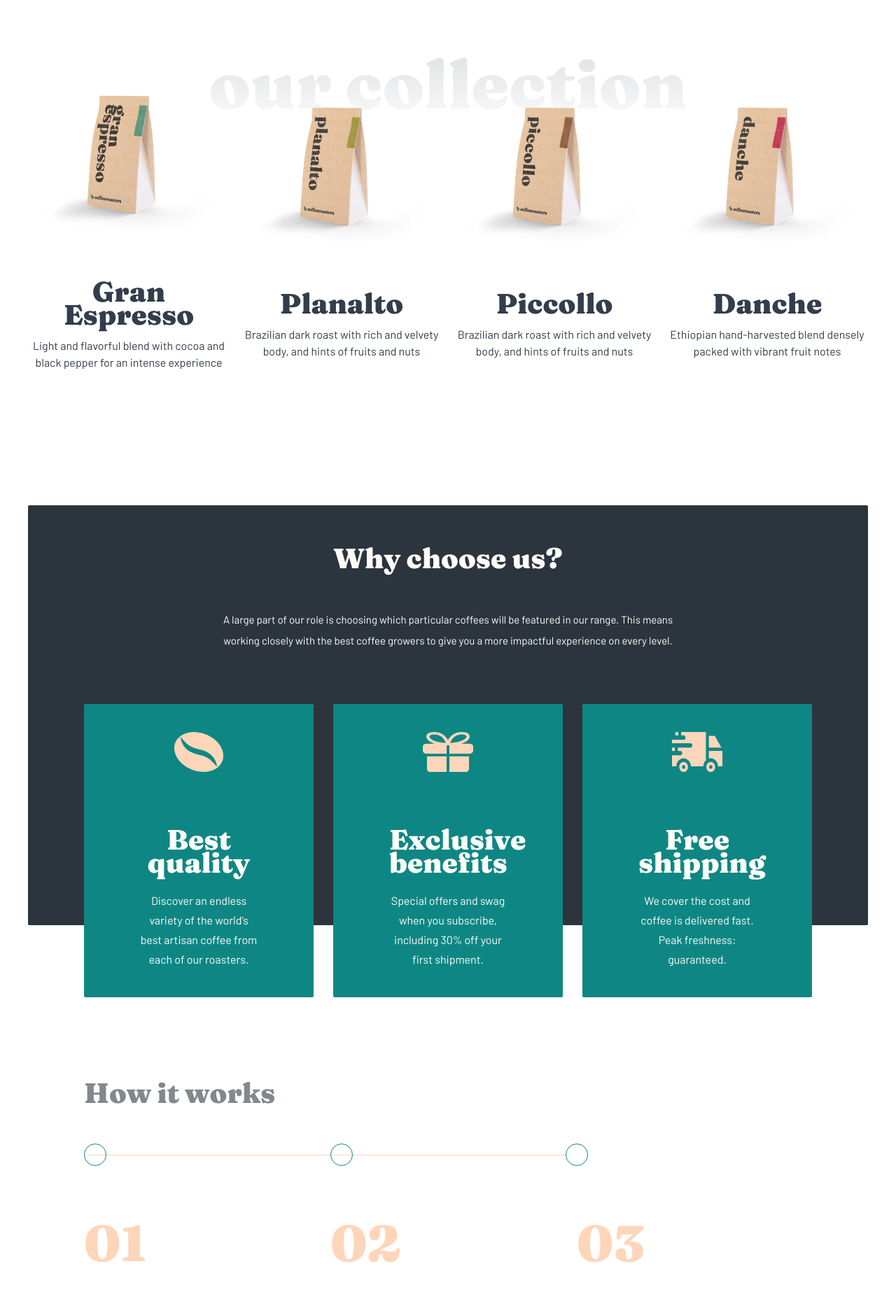
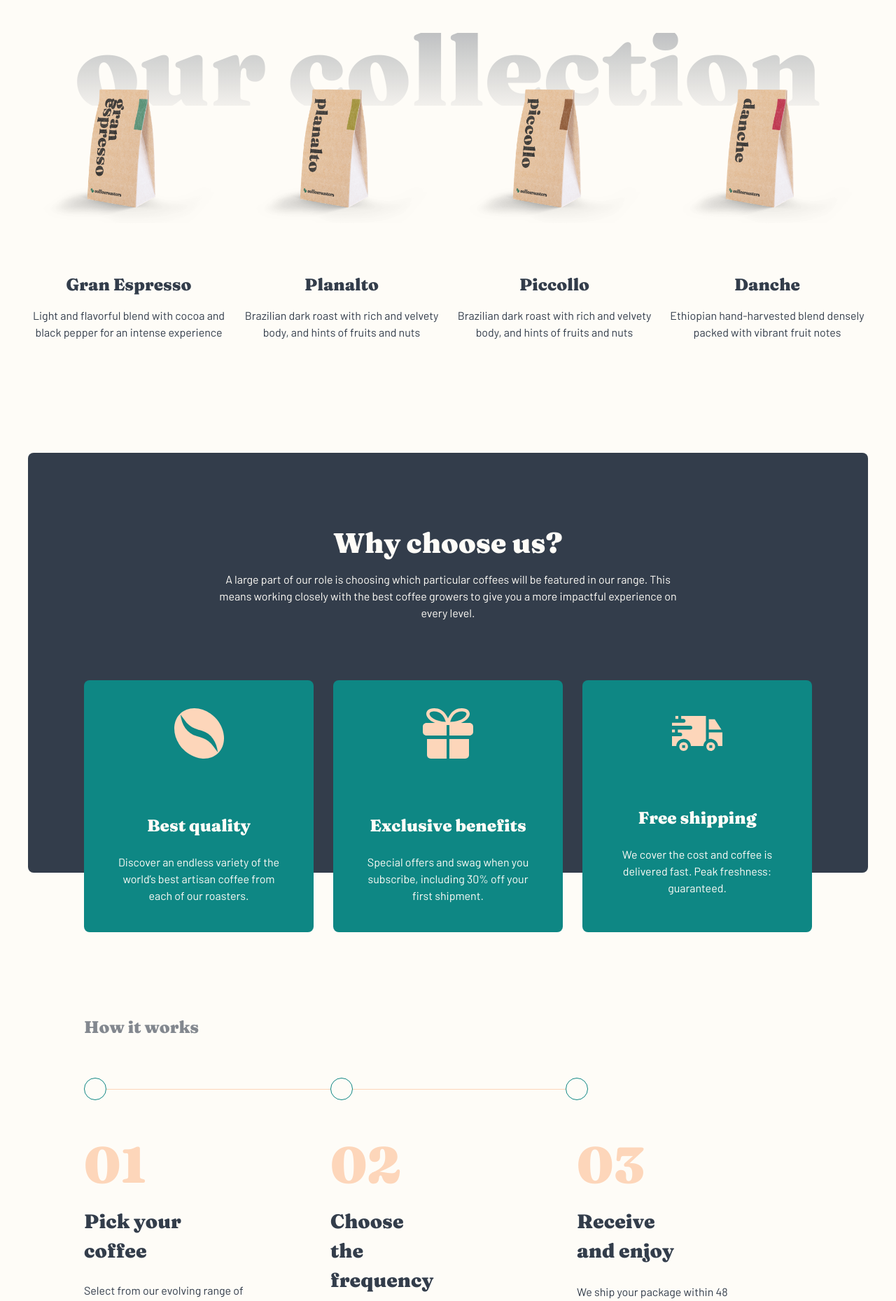
Before and after one commit to austincalvelage/coffee_roasters_subscription, a Next.js app: page / in a window 1280 px wide. Shown: the part 760-2619 px from the top of the page at 70% size. Built offline with nearby package versions, Linux system fonts and the light colour scheme.

Commit message:
Replaced arbitrary values

```diff
--- a/components/Button.tsx
+++ b/components/Button.tsx
@@ -11,8 +11,8 @@ export default function Button({ children, isInactive, className }: Props) {
   return (
     <button
       className={cn(
-        'rounded py-2 px-4 font-fraunces text-lg text-[#FEFCF7]',
-        isInactive ? 'bg-[#E2DEDB]' : 'bg-[#0E8784] hover:bg-[#66D2CF]',
+        'h-7 w-[217px] rounded-md font-fraunces text-light-cream',
+        isInactive ? 'bg-fall-chill' : 'bg-dark-cyan hover:bg-petrichor',
         className
       )}
     >
--- a/components/CompanyTraits.tsx
+++ b/components/CompanyTraits.tsx
@@ -1,81 +1,52 @@
-import Image from "next/legacy/image";
-import Grid from "./Grid";
+import Grid from './Grid'
+import { CoffeeBeanIcon, GiftIcon, TruckIcon } from './Icons'
 
 function CompanyTraits(): JSX.Element {
   return (
-    <section className="relative">
-      <Grid
-        classes="text-[#FEFCF7] text-center pt-6 rounded-sm z-30 px-3 md:pt-7 xl:px-10"
-        gap="gap-3.5"
-      >
-        <h2 className="col-span-full col-start-1 pb-3 font-fraunces text-3xl font-bold md:text-[32px] xl:text-[40px]">
-          Why choose us?
-        </h2>
-        <p className="col-span-full col-start-1 pb-8 font-barlow text-[15px] leading-loose md:col-span-8 md:col-start-3 md:pb-6">
-          A large part of our role is choosing which particular coffees will be
-          featured in our range. This means working closely with the best coffee
-          growers to give you a more impactful experience on every level.
-        </p>
-        <div className="col-span-full col-start-1 flex flex-col items-center rounded-sm bg-[#0E8784] px-3 pt-9 md:col-span-10 md:col-start-2 md:flex-row md:justify-center md:gap-10 md:px-3 md:py-5 xl:col-span-4 xl:flex-col">
-          <div className="w-9 pb-7 md:pb-0">
-            <Image
-              src="/assets/home/desktop/icon-coffee-bean.svg"
-              alt="coffee bean"
-              layout="responsive"
-              width={454}
-              height={356}
-            />
+    <section className='relative'>
+      <Grid classes='text-light-cream text-center pt-6 px-3 md:pt-7 xl:px-10' gap='gap-3.5'>
+        <div className='col-span-full col-start-1 my-7 space-y-3 md:col-span-8 md:col-start-3'>
+          <h2 className='font-fraunces text-lg font-black md:text-xl xl:text-2xl'>Why choose us?</h2>
+          <p className='font-barlow'>
+            A large part of our role is choosing which particular coffees will be featured in our range. This means
+            working closely with the best coffee growers to give you a more impactful experience on every level.
+          </p>
+        </div>
+        <div className='md:centerjustify- col-span-full col-start-1 flex flex-col items-center space-y-8 rounded-lg bg-[#0E8784] px-4 pt-9 pb-7 md:col-span-10 md:col-start-2 md:flex-row md:gap-10 md:space-y-0 md:px-5 md:py-5 xl:col-span-4 xl:flex-col'>
+          <div>
+            <CoffeeBeanIcon />
           </div>
-          <div className="space-y-3 pb-7 text-center text-[#FEFCF7] md:w-3/5 md:pb-0 md:text-left xl:text-center">
-            <h3 className="font-fraunces text-2xl font-bold">Best quality</h3>
-            <p className="font-barlow leading-7">
-              Discover an endless variety of the world’s best artisan coffee
-              from each of our roasters.
+          <div className='space-y-3 text-center text-light-cream  md:pb-0 md:text-left xl:text-center'>
+            <h3 className='font-fraunces text-lg font-black'>Best quality</h3>
+            <p className='font-barlow'>
+              Discover an endless variety of the world’s best artisan coffee from each of our roasters.
             </p>
           </div>
         </div>
-        <div className="col-span-full col-start-1 flex flex-col items-center rounded-sm bg-[#0E8784] px-3 pt-9 md:col-span-10 md:col-start-2 md:flex-row md:justify-center md:gap-10 md:px-3 md:py-5 xl:col-span-4 xl:flex-col">
-          <div className="w-9 pb-7 md:pb-0">
-            <Image
-              src="/assets/home/desktop/icon-gift.svg"
-              alt="coffee bean"
-              layout="responsive"
-              width={454}
-              height={356}
-            />
+        <div className='col-span-full col-start-1 flex flex-col items-center space-y-8 rounded-lg bg-[#0E8784] px-4 pt-9 pb-7 md:col-span-10 md:col-start-2 md:flex-row md:justify-center md:gap-10 md:space-y-0 md:px-5 md:py-5 xl:col-span-4 xl:flex-col'>
+          <div>
+            <GiftIcon />
           </div>
-          <div className="space-y-3 pb-7 text-center text-[#FEFCF7] md:w-3/5 md:pb-0 md:text-left xl:text-center">
-            <h3 className="font-fraunces text-2xl font-bold">
-              Exclusive benefits
-            </h3>
-            <p className="font-barlow leading-7">
-              Special offers and swag when you subscribe, including 30% off your
-              first shipment.
+          <div className='space-y-3 text-center text-light-cream  md:pb-0 md:text-left xl:text-center'>
+            <h3 className='font-fraunces text-lg font-black'>Exclusive benefits</h3>
+            <p className='font-barlow'>
+              Special offers and swag when you subscribe, including 30% off your first shipment.
             </p>
           </div>
         </div>
-        <div className="col-span-full col-start-1 flex flex-col items-center rounded-sm bg-[#0E8784] px-3 pt-9 md:col-span-10 md:col-start-2 md:flex-row md:justify-center md:gap-10 md:px-3 md:py-5 xl:col-span-4 xl:flex-col">
-          <div className="w-9 pb-7 md:pb-0">
-            <Image
-              src="/assets/home/desktop/icon-truck.svg"
-              alt="coffee bean"
-              layout="responsive"
-              width={454}
-              height={356}
-            />
+        <div className='col-span-full col-start-1 flex flex-col items-center space-y-8 rounded-lg bg-[#0E8784] px-4 pt-9 pb-7 md:col-span-10 md:col-start-2 md:flex-row md:justify-center md:gap-10 md:space-y-0 md:px-5 md:py-5 xl:col-span-4 xl:flex-col'>
+          <div>
+            <TruckIcon />
           </div>
-          <div className="space-y-3 pb-7 text-center text-[#FEFCF7] md:w-3/5 md:pb-0 md:text-left xl:text-center">
-            <h3 className="font-fraunces text-2xl font-bold">Free shipping</h3>
-            <p className="font-barlow leading-7">
-              We cover the cost and coffee is delivered fast. Peak freshness:
-              guaranteed.
-            </p>
+          <div className='space-y-3 text-center text-light-cream  md:pb-0 md:text-left xl:text-center'>
+            <h3 className='font-fraunces text-lg font-black'>Free shipping</h3>
+            <p className='font-barlow'>We cover the cost and coffee is delivered fast. Peak freshness: guaranteed.</p>
           </div>
         </div>
       </Grid>
-      <div className="absolute inset-0 -z-10 h-[900px] rounded-sm bg-[#2C343E] md:h-[600px]" />
+      <div className='absolute inset-0 z-[-1] h-[900px] rounded-lg bg-dark-grey-blue md:h-[600px]' />
     </section>
-  );
+  )
 }
 
-export default CompanyTraits;
+export default CompanyTraits
--- a/components/HowItWorks.tsx
+++ b/components/HowItWorks.tsx
@@ -1,34 +1,33 @@
-import Image from 'next/legacy/image'
 import Grid from './Grid'
 import Button from './Button'
 
 function HowItWorks(): JSX.Element {
   return (
-    <section className=''>
+    <section>
       <Grid classes='space-y-5 px-3 xl:px-10 relative'>
         <div className='col-span-full col-start-1'>
-          <h2 className='text-center font-fraunces text-2xl font-bold text-[#83888F] md:text-left'>How it works</h2>
+          <h2 className='text-center font-fraunces text-lg font-black text-[#83888F] md:text-left'>How it works</h2>
         </div>
         <Grid classes='col-start-1 col-span-full relative'>
-          <div className='z-10 col-start-1 hidden h-4 w-4 place-content-start rounded-full border border-[#0E8784] bg-white md:block'></div>
-          <div className='absolute left-0 right-0 top-2 col-span-5 col-start-1 hidden h-px bg-[#FDD6BA] md:block' />
-          <div className='z-10 col-start-5 hidden h-4 w-4 place-content-start rounded-full border border-[#0E8784] bg-white md:block'></div>
-          <div className='absolute right-0 left-0 top-2 col-span-5 col-start-4 hidden h-px bg-[#FDD6BA] md:block' />
-          <div className='relative right-2 z-10 col-start-9 hidden h-4 w-4 place-content-start rounded-full border border-[#0E8784] bg-white md:block'></div>
+          <div className='relative z-10 col-start-1 hidden h-4 w-4 place-content-start rounded-full border border-dark-cyan bg-light-cream md:block'></div>
+          <div className='absolute left-0 right-0 top-2 col-span-5 col-start-1 hidden h-px bg-pale-orange md:block' />
+          <div className='relative z-10 col-start-5 hidden h-4 w-4 place-content-start rounded-full border border-dark-cyan bg-light-cream md:block'></div>
+          <div className='absolute right-0 left-0 top-2 col-span-5 col-start-4 hidden h-px bg-pale-orange md:block' />
+          <div className='relative right-2 z-10 col-start-9 hidden h-4 w-4 place-content-start rounded-full border border-dark-cyan bg-light-cream md:block'></div>
         </Grid>
         <div className='col-span-full col-start-1 space-y-3 md:col-span-4'>
-          <h4 className='text-center font-fraunces text-[72px] font-bold text-[#FDD6BA] md:text-left'>01</h4>
-          <h3 className='text-center font-fraunces text-3xl font-bold text-[#333D4B] md:w-[150px] md:break-words md:text-left'>
+          <h4 className='text-center font-fraunces text-3xl font-black text-pale-orange md:text-left'>01</h4>
+          <h3 className='text-center font-fraunces text-[28px] font-black text-dark-grey-blue md:w-[156px] md:break-words md:text-left'>
             Pick your coffee
           </h3>
-          <p className='text-center font-barlow leading-7 text-[#333D4B] md:w-3/4 md:text-left'>
+          <p className='text-center font-barlow text-[#333D4B] md:w-3/4 md:text-left'>
             Select from our evolving range of artisan coffees. Our beans are ethically sourced and we pay fair prices
             for them. There are new coffees in all profiles every month for you to try out.
           </p>
         </div>
         <div className='col-span-full col-start-1 space-y-3 md:col-span-4 md:col-start-5'>
-          <h4 className='text-center font-fraunces text-[72px] font-bold text-[#FDD6BA] md:text-left'>02</h4>
-          <h3 className='text-center font-fraunces text-3xl font-bold text-[#333D4B] md:w-[150px] md:break-words md:text-left'>
+          <h4 className='text-center font-fraunces text-3xl font-black text-pale-orange md:text-left'>02</h4>
+          <h3 className='text-center font-fraunces text-[28px] font-black text-dark-grey-blue md:w-[156px] md:break-words md:text-left'>
             Choose the frequency
           </h3>
           <p className='text-center font-barlow leading-7 text-[#333D4B] md:w-3/4 md:text-left'>
@@ -37,8 +36,8 @@ function HowItWorks(): JSX.Element {
           </p>
         </div>
         <div className='col-span-full col-start-1 space-y-3 md:col-span-4 md:col-start-9'>
-          <h4 className='text-center font-fraunces text-[72px] font-bold text-[#FDD6BA] md:text-left'>03</h4>
-          <h3 className='text-center font-fraunces text-3xl font-bold text-[#333D4B] md:w-[150px] md:break-words md:text-left'>
+          <h4 className='text-center font-fraunces text-3xl font-black text-pale-orange md:text-left'>03</h4>
+          <h3 className='text-center font-fraunces text-[28px] font-black text-dark-grey-blue md:w-[156px] md:break-words md:text-left'>
             Receive and enjoy
           </h3>
           <p className='text-center font-barlow leading-7 text-[#333D4B] md:w-3/4 md:text-left'>
--- a/components/Icons.tsx
+++ b/components/Icons.tsx
@@ -28,20 +28,50 @@ export const ArrowIcon = () => (
   </svg>
 )
 
+export const CoffeeBeanIcon = () => (
+  <svg width='73' height='72' xmlns='http://www.w3.org/2000/svg'>
+    <path
+      d='M71.806 39.226c-.968-9.481-5.498-18.76-12.758-26.122C43.93-2.22 21.512-4.428 9.078 8.194-3.365 20.812-1.19 43.537 13.924 58.864c7.26 7.362 16.41 11.957 25.76 12.938 1.246.13 2.475.198 3.687.198 8.04 0 15.229-2.858 20.523-8.226 6.088-6.17 8.901-14.89 7.912-24.548zm-22.125 7.78c-4.953-3.833-10.322-5.35-16.153-6.97C18.85 35.955 11.558 23.535 9.855 8.977c4.135 5.058 7.188 10.836 12.265 15.07 5.409 4.51 11.364 6.152 17.905 8.074 14.36 4.225 21.464 16.538 23.097 30.87-4.482-5.463-7.77-11.592-13.441-15.984z'
+      fill='#FDD6BA'
+      fill-rule='nonzero'
+    />
+  </svg>
+)
+
+export const GiftIcon = () => (
+  <svg width='72' height='72' xmlns='http://www.w3.org/2000/svg'>
+    <path
+      d='M34 44v28H11.297C8.391 72 6 69.672 6 66.842V44h28zm32 0v22.842C66 69.672 63.609 72 60.703 72H38V44h28zM55.73 0C64.05.003 67 4.347 67 8.067c0 4.26-3.952 9.643-12.424 12.934L66.711 21C69.612 21 72 23.37 72 26.25v7.5c0 2.88-2.388 5.25-5.289 5.25H38l.001-15.02a70.21 70.21 0 01-1.7.02c-.1 0-.201-.006-.3-.02-.1.013-.2.02-.303.02-.574 0-1.14-.007-1.698-.02V39H5.289C2.388 39 0 36.63 0 33.75v-7.5C0 23.37 2.388 21 5.289 21h12.135C8.952 17.71 5 12.327 5 8.066 5 4.345 7.953 0 16.272 0 27.008 0 33.088 7.615 36 14.592 38.911 7.615 44.992 0 55.73 0zM16.273 4.451c-3.223 0-6.667.95-6.667 3.614 0 3.79 6.855 10.695 23.217 11.422-1.381-4.932-5.556-15.036-16.55-15.036zm39.459.002c-10.997 0-15.172 10.103-16.556 15.031 8.675-.391 14.146-2.513 17.295-4.32 4.369-2.507 5.925-5.31 5.925-7.1 0-2.664-3.441-3.61-6.664-3.61z'
+      fill='#FDD6BA'
+      fill-rule='nonzero'
+    />
+  </svg>
+)
+
+export const TruckIcon = () => (
+  <svg width='72' height='50' xmlns='http://www.w3.org/2000/svg'>
+    <path
+      d='M55.385 37.5c3.435 0 6.23 2.804 6.23 6.25S58.82 50 55.385 50c-3.436 0-6.231-2.804-6.231-6.25s2.795-6.25 6.23-6.25zm-38.77 0c3.436 0 6.231 2.804 6.231 6.25S20.051 50 16.616 50c-3.436 0-6.231-2.804-6.231-6.25s2.795-6.25 6.23-6.25zm40.87 4.143h-4.2v4.214h4.2v-4.214zm-38.77 0h-4.2v4.214h4.2v-4.214zM48.463 0v35.397a10.497 10.497 0 00-3.652 7.659H27.05c-.165-5.647-4.787-10.19-10.448-10.19-5.662 0-10.283 4.543-10.449 10.19H0V29.12h11.77a2.736 2.736 0 002.726-2.739 2.736 2.736 0 00-2.727-2.738H8.345v-4.23h17.92a2.736 2.736 0 002.728-2.738 2.736 2.736 0 00-2.727-2.74H0V9.708h16.602a2.736 2.736 0 002.726-2.739c0-1.459-1.352-2.739-2.894-2.739h-3.307V0h35.335zM72 23.611v19.445h-6.216c-.167-5.656-4.836-10.207-10.556-10.207-.901 0-1.777.114-2.613.326v-9.564H72zM4.154 19.444v4.167H0v-4.167h4.154zM61.062 4.861l9.553 14.583h-18V4.861h8.447zM9 0v4.167H4.846V0H9z'
+      fill='#FDD6BA'
+      fill-rule='nonzero'
+    />
+  </svg>
+)
+
 export const FacebookIcon = () => (
-  <svg xmlns='http://www.w3.org/2000/svg' width='24' height='24' fill='#FEFCF7' className='hover:fill-[#FDD6BA]'>
+  <svg xmlns='http://www.w3.org/2000/svg' width='24' height='24' fill='#FEFCF7' className='hover:fill-pale-orange'>
     <path d='M22.675 0H1.325C.593 0 0 .593 0 1.325v21.351C0 23.407.593 24 1.325 24H12.82v-9.294H9.692v-3.622h3.128V8.413c0-3.1 1.893-4.788 4.659-4.788 1.325 0 2.463.099 2.795.143v3.24l-1.918.001c-1.504 0-1.795.715-1.795 1.763v2.313h3.587l-.467 3.622h-3.12V24h6.116c.73 0 1.323-.593 1.323-1.325V1.325C24 .593 23.407 0 22.675 0z' />
   </svg>
 )
 
 export const InstagramIcon = () => (
-  <svg xmlns='http://www.w3.org/2000/svg' width='24' height='24' fill='#FEFCF7' className='hover:fill-[#FDD6BA]'>
+  <svg xmlns='http://www.w3.org/2000/svg' width='24' height='24' fill='#FEFCF7' className='hover:fill-pale-orange'>
     <path d='M12 2.163c3.204 0 3.584.012 4.85.07 3.252.148 4.771 1.691 4.919 4.919.058 1.265.069 1.645.069 4.849 0 3.205-.012 3.584-.069 4.849-.149 3.225-1.664 4.771-4.919 4.919-1.266.058-1.644.07-4.85.07-3.204 0-3.584-.012-4.849-.07-3.26-.149-4.771-1.699-4.919-4.92-.058-1.265-.07-1.644-.07-4.849 0-3.204.013-3.583.07-4.849.149-3.227 1.664-4.771 4.919-4.919 1.266-.057 1.645-.069 4.849-.069zM12 0C8.741 0 8.333.014 7.053.072 2.695.272.273 2.69.073 7.052.014 8.333 0 8.741 0 12c0 3.259.014 3.668.072 4.948.2 4.358 2.618 6.78 6.98 6.98C8.333 23.986 8.741 24 12 24c3.259 0 3.668-.014 4.948-.072 4.354-.2 6.782-2.618 6.979-6.98.059-1.28.073-1.689.073-4.948 0-3.259-.014-3.667-.072-4.947-.196-4.354-2.617-6.78-6.979-6.98C15.668.014 15.259 0 12 0zm0 5.838a6.162 6.162 0 100 12.324 6.162 6.162 0 000-12.324zM12 16a4 4 0 110-8 4 4 0 010 8zm6.406-11.845a1.44 1.44 0 100 2.881 1.44 1.44 0 000-2.881z' />
   </svg>
 )
 
 export const TwitterIcon = () => (
-  <svg xmlns='http://www.w3.org/2000/svg' width='24' height='20' fill='#FEFCF7' className='hover:fill-[#FDD6BA]'>
+  <svg xmlns='http://www.w3.org/2000/svg' width='24' height='20' fill='#FEFCF7' className='hover:fill-pale-orange'>
     <path d='M24 2.557a9.83 9.83 0 01-2.828.775A4.932 4.932 0 0023.337.608a9.864 9.864 0 01-3.127 1.195A4.916 4.916 0 0016.616.248c-3.179 0-5.515 2.966-4.797 6.045A13.978 13.978 0 011.671 1.149a4.93 4.93 0 001.523 6.574 4.903 4.903 0 01-2.229-.616c-.054 2.281 1.581 4.415 3.949 4.89a4.935 4.935 0 01-2.224.084 4.928 4.928 0 004.6 3.419A9.9 9.9 0 010 17.54a13.94 13.94 0 007.548 2.212c9.142 0 14.307-7.721 13.995-14.646A10.025 10.025 0 0024 2.557z' />
   </svg>
 )
--- a/components/ProductSection.tsx
+++ b/components/ProductSection.tsx
@@ -5,11 +5,10 @@ function ProductSection(): JSX.Element {
   return (
     <section>
       <Grid classes='relative space-y-2 md:space-y-0'>
-        <h2 className='[#333D4B]/5 col-span-full col-start-1 bg-gradient-to-b from-[#83888F]/50 to-white bg-clip-text text-center font-fraunces text-[40px] font-bold text-transparent md:from-[#83888F]/30 md:text-[96px] '>
+        <h2 className='col-span-full col-start-1 bg-gradient-to-b from-grey-heather/50 to-grey-heather/10 bg-clip-text text-center font-fraunces text-2xl font-black text-transparent sm:text-3xl xl:p-2 xl:text-4xl'>
           our collection
         </h2>
-
-        <div className='relative col-span-full col-start-1 flex flex-col space-y-3 md:-top-9 md:flex-row md:justify-center xl:col-span-3 xl:flex-col xl:items-center xl:space-y-9'>
+        <div className='relative col-span-full col-start-1 flex flex-col space-y-3 md:-top-5 md:flex-row md:justify-center xl:col-span-3 xl:flex-col xl:items-center xl:space-y-9'>
           <div className='relative h-19 md:h-24 md:w-2/5 xl:w-full'>
             <Image
               src='/assets/home/desktop/image-gran-espresso.png'
@@ -19,14 +18,14 @@ function ProductSection(): JSX.Element {
               objectPosition='center'
             />
           </div>
-          <div className='space-y-2 text-center text-[#333D4B] md:w-2/5 md:max-w-[300px] md:text-left xl:w-full xl:text-center'>
-            <h3 className='font-fraunces text-2xl font-bold'>Gran Espresso</h3>
+          <div className='space-y-2 text-center text-dark-grey-blue md:w-2/5 md:max-w-[300px] md:text-left xl:w-full xl:text-center'>
+            <h3 className='font-fraunces text-lg font-black'>Gran Espresso</h3>
             <p className='font-barlow'>
               Light and flavorful blend with cocoa and black pepper for an intense experience
             </p>
           </div>
         </div>
-        <div className='relative col-span-full col-start-1 flex flex-col space-y-3 md:-top-9 md:flex-row md:justify-center xl:col-span-3 xl:flex-col xl:items-center xl:space-y-9'>
+        <div className='relative col-span-full col-start-1 flex flex-col space-y-3 md:-top-5 md:flex-row md:justify-center xl:col-span-3 xl:flex-col xl:items-center xl:space-y-9'>
           <div className='relative h-19 md:h-24 md:w-2/5 xl:w-full'>
             <Image
               src='/assets/home/desktop/image-planalto.png'
@@ -36,12 +35,12 @@ function ProductSection(): JSX.Element {
               objectPosition='center'
             />
           </div>
-          <div className='space-y-2 text-center text-[#333D4B] md:w-2/5 md:max-w-[300px] md:text-left xl:w-full xl:text-center'>
-            <h3 className='font-fraunces text-2xl font-bold'>Planalto</h3>
+          <div className='space-y-2 text-center text-dark-grey-blue md:w-2/5 md:max-w-[300px] md:text-left xl:w-full xl:text-center'>
+            <h3 className='font-fraunces text-lg font-black'>Planalto</h3>
             <p className='font-barlow'>Brazilian dark roast with rich and velvety body, and hints of fruits and nuts</p>
           </div>
         </div>
-        <div className='relative col-span-full col-start-1 flex flex-col space-y-3 md:-top-9 md:flex-row md:justify-center xl:col-span-3 xl:flex-col xl:items-center xl:space-y-9'>
+        <div className='relative col-span-full col-start-1 flex flex-col space-y-3 md:-top-5 md:flex-row md:justify-center xl:col-span-3 xl:flex-col xl:items-center xl:space-y-9'>
           <div className='relative h-19 md:h-24 md:w-2/5 xl:w-full'>
             <Image
               src='/assets/home/desktop/image-piccollo.png'
@@ -51,12 +50,12 @@ function ProductSection(): JSX.Element {
               objectPosition='center'
             />
           </div>
-          <div className='space-y-2 text-center text-[#333D4B] md:w-2/5 md:max-w-[300px] md:text-left xl:w-full xl:text-center'>
-            <h3 className='font-fraunces text-2xl font-bold'>Piccollo</h3>
+          <div className='space-y-2 text-center text-dark-grey-blue md:w-2/5 md:max-w-[300px] md:text-left xl:w-full xl:text-center'>
+            <h3 className='font-fraunces text-lg font-black'>Piccollo</h3>
             <p className='font-barlow'>Brazilian dark roast with rich and velvety body, and hints of fruits and nuts</p>
           </div>
         </div>
-        <div className='relative col-span-full col-start-1 flex flex-col space-y-3 md:-top-9 md:flex-row md:justify-center xl:col-span-3 xl:flex-col xl:items-center xl:space-y-9'>
+        <div className='relative col-span-full col-start-1 flex flex-col space-y-3 md:-top-5 md:flex-row md:justify-center xl:col-span-3 xl:flex-col xl:items-center xl:space-y-9'>
           <div className='relative h-19 md:h-24 md:w-2/5 xl:w-full'>
             <Image
               src='/assets/home/desktop/image-danche.png'
@@ -66,8 +65,8 @@ function ProductSection(): JSX.Element {
               objectPosition='center'
             />
           </div>
-          <div className='space-y-2 text-center text-[#333D4B] md:w-2/5 md:max-w-[300px] md:text-left xl:w-full xl:text-center'>
-            <h3 className='font-fraunces text-2xl font-bold'>Danche</h3>
+          <div className='space-y-2 text-center text-dark-grey-blue md:w-2/5 md:max-w-[300px] md:text-left xl:w-full xl:text-center'>
+            <h3 className='font-fraunces text-lg font-black'>Danche</h3>
             <p className='font-barlow'>Ethiopian hand-harvested blend densely packed with vibrant fruit notes</p>
           </div>
         </div>
--- a/pages/_document.tsx
+++ b/pages/_document.tsx
@@ -20,7 +20,7 @@ export default function Document() {
           rel='stylesheet'
         />
       </Head>
-      <body className='mx-auto max-w-[1280px] px-3 md:px-5'>
+      <body className='mx-auto max-w-[1280px] bg-light-cream px-3 sm:px-10 md:px-5'>
         <Main />
         <NextScript />
       </body>
```
Also changed, not shown: components/CoffeeSelection.tsx (+26 -38 lines), components/Footer.tsx (+12 -19 lines), components/Grid.tsx (+11 -13 lines), components/Header.tsx (+6 -10 lines), components/HeroSection.tsx (+7 -9 lines).
